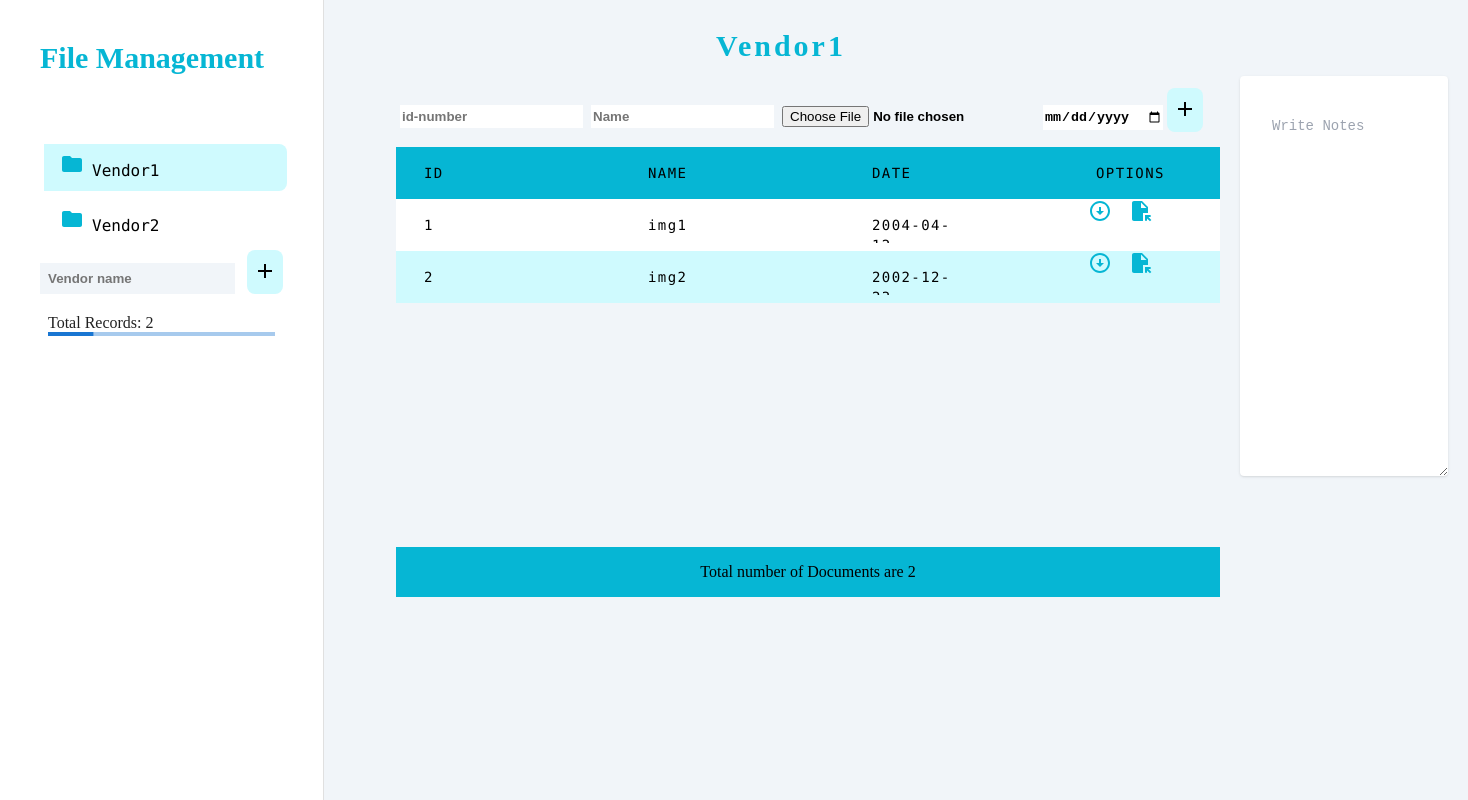
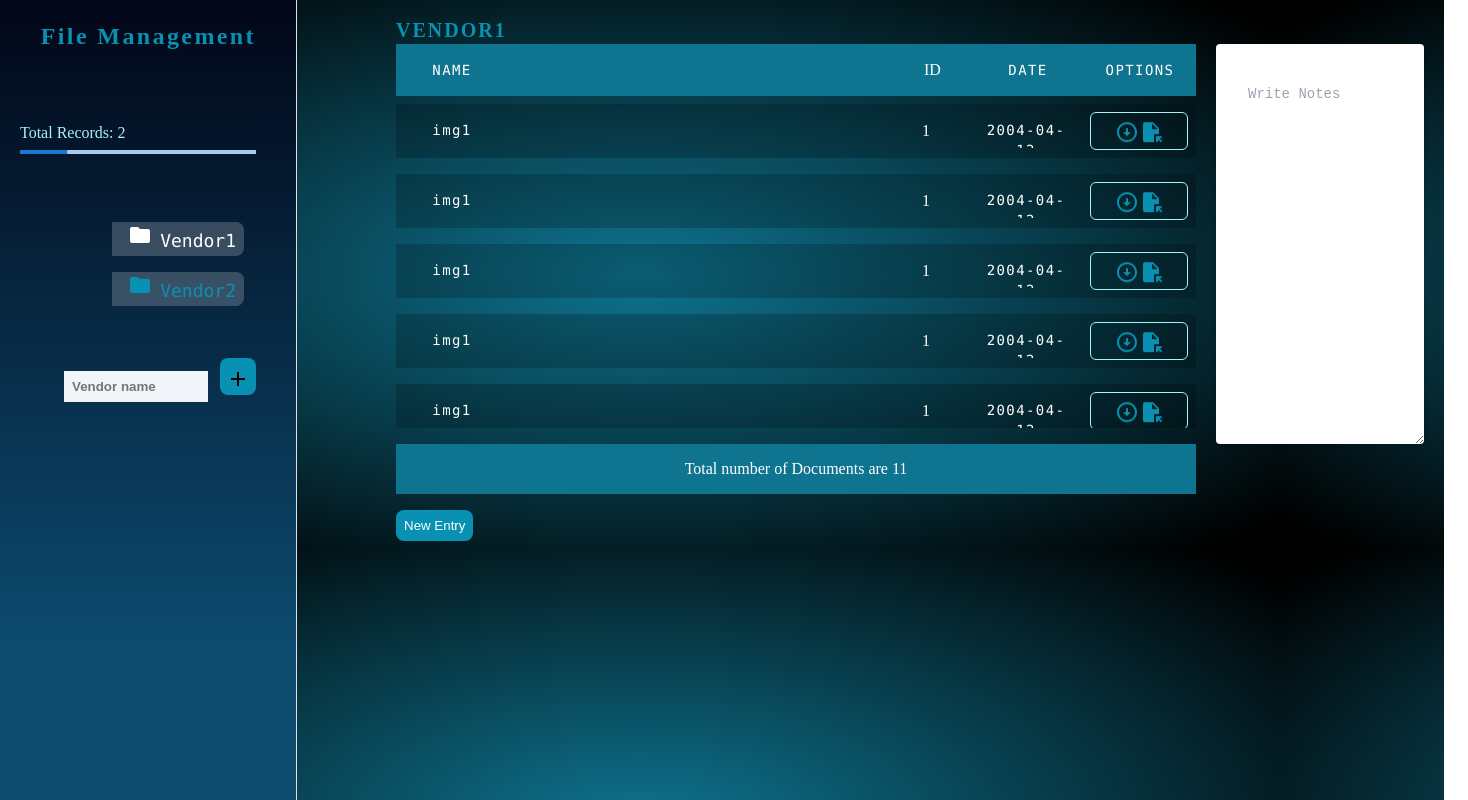
Before and after one commit to konekoshinde/raksoftech_filemng, a Next.js app: page / in a window 1280 px wide. Shown: the whole page, 1468 px wide, since content can reach past the window. Built offline with nearby package versions, Linux system fonts and the light colour scheme.

Commit message:
updated ui

```diff
--- a/src/app/Components/DisplayList.js
+++ b/src/app/Components/DisplayList.js
@@ -5,12 +5,13 @@ import { Tooltip } from '@mui/material';
 import AddIcon from '@mui/icons-material/Add';
 import FileOpenIcon from '@mui/icons-material/FileOpen';
 import axios from 'axios';
+import Paper from '@mui/material';
 
 import ArrowCircleDownIcon from '@mui/icons-material/ArrowCircleDown';
 function Cell(props){
     return(
         <Tooltip  title={props.name}>
-            <div className='font-mono tracking-widest text-xs lg:text-sm m-1 h-5 py-2 w-1/2 sm:w-24 sm:m-2 overflow-hidden overflow-y-hidden text-ellipsis '>
+            <div className=' text-center font-mono tracking-widest text-xs lg:text-sm m-1 h-5 py-2 w-1/2 sm:w-24 sm:m-2 overflow-hidden overflow-y-hidden text-ellipsis ' >
             {props.name}
             </div>
 
@@ -27,6 +28,15 @@ function DisplayList(props) {
     const [rows,setRows] = useState([
     [
         createData('img1', 1,'2004-04-12','https://zfmmdk49fjq8z4ix.public.blob.vercel-storage.com/img1-oE3hPOQOuq7Skd3SuuolModTBe5sBd.jpg'),
+        createData('img1', 1,'2004-04-12','https://zfmmdk49fjq8z4ix.public.blob.vercel-storage.com/img1-oE3hPOQOuq7Skd3SuuolModTBe5sBd.jpg'),
+        createData('img1', 1,'2004-04-12','https://zfmmdk49fjq8z4ix.public.blob.vercel-storage.com/img1-oE3hPOQOuq7Skd3SuuolModTBe5sBd.jpg'),
+        createData('img1', 1,'2004-04-12','https://zfmmdk49fjq8z4ix.public.blob.vercel-storage.com/img1-oE3hPOQOuq7Skd3SuuolModTBe5sBd.jpg'),
+        createData('img1', 1,'2004-04-12','https://zfmmdk49fjq8z4ix.public.blob.vercel-storage.com/img1-oE3hPOQOuq7Skd3SuuolModTBe5sBd.jpg'),
+        createData('img1', 1,'2004-04-12','https://zfmmdk49fjq8z4ix.public.blob.vercel-storage.com/img1-oE3hPOQOuq7Skd3SuuolModTBe5sBd.jpg'),
+        createData('img2', 2,'2002-12-23','https://zfmmdk49fjq8z4ix.public.blob.vercel-storage.com/cat-551554_1280-Rzfas9EqFmlTfEmysFIuReKcXrXHuC.jpg'),
+        createData('img2', 2,'2002-12-23','https://zfmmdk49fjq8z4ix.public.blob.vercel-storage.com/cat-551554_1280-Rzfas9EqFmlTfEmysFIuReKcXrXHuC.jpg'),
+        createData('img2', 2,'2002-12-23','https://zfmmdk49fjq8z4ix.public.blob.vercel-storage.com/cat-551554_1280-Rzfas9EqFmlTfEmysFIuReKcXrXHuC.jpg'),
+        createData('img2', 2,'2002-12-23','https://zfmmdk49fjq8z4ix.public.blob.vercel-storage.com/cat-551554_1280-Rzfas9EqFmlTfEmysFIuReKcXrXHuC.jpg'),
         createData('img2', 2,'2002-12-23','https://zfmmdk49fjq8z4ix.public.blob.vercel-storage.com/cat-551554_1280-Rzfas9EqFmlTfEmysFIuReKcXrXHuC.jpg'),
 
 
@@ -37,6 +47,7 @@ function DisplayList(props) {
 
     ])
     const [file, setFile] = useState(null);
+    const[ add, setAdd]=useState(false);
     const [newrecord, setNewrecord]=useState({
         "name":"",
         "id":"",
@@ -88,6 +99,7 @@ function DisplayList(props) {
         alert('File uploaded successfully');
         const data=await response.json()
         setNewrecord( {...newrecord,download:data.url} )
+        setAdd(false)
 
 
       } else {
@@ -102,30 +114,19 @@ function DisplayList(props) {
 
     //console.log(newrecord.download)
     return (
-        <div className='  flex flex-col xl:flex-row my-3'>
-            <div className='flex flex-col'>
-
-        <form id='frm' className='my-3'>
-                <input className='m-1 py-1 border-0 font-bold  text-black' placeholder='id-number' type='number' onChange={(e)=>setNewrecord( {...newrecord,id:e.target.value} )}/>
-                <input className='m-1 py-1 border-0 font-bold  text-black' placeholder='Name' type='text' onChange={(e)=>setNewrecord( {...newrecord,name:e.target.value} )}/>
-                <input className='m-1 py-1 border-0 font-bold  text-black'  type="file" onChange={(e)=>setFile(e.target.files[0])}/>
-                <input className='m-1 py-1 border-0 font-bold  text-black' placeholder='date' type="date" onChange={(e)=>setNewrecord( {...newrecord,date:e.target.value} )}/>
-                <button className='pb-2 bg-cyan-100 hover:cursor-pointer rounded-lg border-0'  onClick={(e)=>{
-                e.preventDefault();
-                handleFileUpload();
-
-
-                }}><AddIcon className='pt-2'/></button>
-
-            </form>
+        <div className='  ' >
 
 
 
-        <div className=' flex flex-col h-96 overflow-y-scroll'>
-            <div className='flex flex-row md:gap-x-10 md:px-5 xl:gap-x-28 bg-cyan-500 sticky top-0 '>
-                <Cell name="ID" className=""/>
-                <Cell name="NAME" className=""/>
-                <Cell name="DATE" className=""/>
+        <div className='flex flex-col xl:flex-row'>
+        <div className='flex flex-col '>
+
+
+        <div className=' flex flex-col h-96 overflow-y-scroll' style={{width:"50rem"}}>
+            <div className='flex flex-row  bg-cyan-700 sticky top-0 '>
+            <div className='flex-1'><Cell name="NAME"/></div>
+            <div className='w-10 my-auto mx-2'>ID</div>
+            <div className=''><Cell name="DATE"/></div>
                 <Cell name="OPTIONS" className=""/>
             </div>
 
@@ -135,20 +136,19 @@ function DisplayList(props) {
 
                     return(
 
-                    <div key={ind} className='flex flex-row md:gap-x-10 sm:px-5 xl:gap-x-28' style={{backgroundColor:(ind%2)?"rgb(207 250 254)":"white"}}>
+                    <div key={ind} className='my-2 hover:animate-pulse flex flex-row bg-black/20 text-white hover:bg-sky-200 hover:text-black hover:font-extrabold hover:cursor-pointer'>
 
-                        <Cell name={i.id}/>
-                        <Cell name={i.name}/>
-                        <Cell name={i.date}/>
-                        <div>
+                        <div className='flex-1 '><Cell name={i.name}/></div>
+                        <div className='w-10 my-auto mx-2'>{i.id}</div>
+                        <div className=''><Cell name={i.date}/></div>
+                        <div className='border border-solid border-cyan-200  rounded-md my-2 text-center font-mono tracking-widest text-xs lg:text-sm h-5 py-2 w-1/2 sm:w-24 mx-2 overflow-hidden overflow-y-hidden text-ellipsis '>
 
-                        <a href={`${i.download}?download=1`} download className='me-4'>
-                        <ArrowCircleDownIcon className='text-cyan-500'/>
-
+                        <a href={`${i.download}?download=1`} download className='text-cyan-600'>
+                        <ArrowCircleDownIcon className='animate-bounce'/>
                         </a>
 
                         <a href={i.download} target='_blank'>
-                            <FileOpenIcon className='text-cyan-500'/>
+                            <FileOpenIcon className='text-cyan-600 animate-bounce'/>
                         </a>
                         </div>
 
@@ -159,7 +159,7 @@ function DisplayList(props) {
 
         </div>
 
-        <div className='py-4 my-4 bg-cyan-500 text-center '>
+        <div className='py-4 my-4 bg-cyan-700 text-center '>
             Total number of Documents are {rows[props.curDoc]?rows[props.curDoc].length:0}
         </div>
         </div>
@@ -168,12 +168,28 @@ function DisplayList(props) {
         <textarea
             placeholder="Write Notes"
             name="message"
-            className="focus:outline-none w-full xl:w-36 focus:ring relative xl:m-5 mt-10 xl:mt-0 h-32 xl:h-80 xl:py-10 xl:px-8  text-sm text-cyan-500 placeholder-gray-400 bg-white border-0 rounded shadow outline-none"
+            className="focus:outline-none w-full xl:w-36 focus:ring relative xl:m-5 mt-10 xl:mt-0 h-32 xl:h-80 xl:py-10 xl:px-8  text-sm text-cyan-500 placeholder-gray-400 bg-white border-0 rounded shadow outline-none "
 
           />
 
         </div>
+        </div>
+        {!add && <button onClick={()=>setAdd(true)} className='p-2 hover:bg-cyan-200 bg-cyan-600 hover:cursor-pointer rounded-lg border-0 text-white'>New Entry</button>}
+        {add && <form id='frm' className='mb-10 flex flex-col w-80'>
+                <input className='p-2 m-1 py-1 border-0 font-bold bg-white/70 text-black' placeholder='id-number' type='number' onChange={(e)=>setNewrecord( {...newrecord,id:e.target.value} )}/>
+                <input className='p-2 m-1 py-1 border-0 font-bold bg-white/70 text-black' placeholder='Name' type='text' onChange={(e)=>setNewrecord( {...newrecord,name:e.target.value} )}/>
+                <input className='p-2 m-1 py-1 border-0 font-bold bg-white/70 text-black'  type="file" onChange={(e)=>setFile(e.target.files[0])}/>
+                <input className='p-2 m-1 py-1 border-0 font-bold bg-white/70 text-black' placeholder='date' type="date" onChange={(e)=>setNewrecord( {...newrecord,date:e.target.value} )}/>
+                <button className='pb-2 w-10 hover:animate-spin hover:bg-cyan-200 bg-cyan-600 hover:cursor-pointer rounded-lg border-0'  onClick={(e)=>{
+                e.preventDefault();
+                if(newrecord.name && newrecord.date && file && newrecord.id){
+                    handleFileUpload();
+                }
+                else alert("Enter data")
+                }}><AddIcon className='pt-2'/></button>
 
+            </form>
+        }
         </div>
 
     )
--- a/src/app/Components/SideBar.js
+++ b/src/app/Components/SideBar.js
@@ -42,26 +42,39 @@ export default function SideBar(props) {
     document.getElementById('add').reset()
   }
   const drawer = (
-    <div className='p-10  overflow-y-scroll'>
-      <div className='font-extrabold text-cyan-500 text-3xl mb-16'>File Management</div>
-      <ul className='m-0 p-0 list-none'>
+    <div className='text-right pe-10 w-64 overflow-y-scroll bg-gradient-to-t  from-sky-900 from-20% to-slate-950 h-full'>
+
+      <div className='tracking-widest font-extrabold text-cyan-600 text-2xl mb-16 my-5'>File Management</div>
+
+      <div className='my-10  ps-5 text-cyan-200 text-left'>
+      <div className='py-2'>Total Records: {vendors.length} </div>
+      <LinearProgress variant="determinate" value={vendors.length*10} />
+      </div>
+
+
+      <ul className='  mt-16 p-0 list-none'>
         {vendors.map((text, index) => (
-          <li key={index} className='p-0'>
-            <button onClick={()=>setCur(index)} className='border-0 p-2 text-left font-mono text-base w-full rounded-r-lg m-1 hover:cursor-pointer ' style={{backgroundColor:(index==cur)?"rgb(207 250 254)":"white"}}>
-              <FolderIcon className='mx-2 text-cyan-500'/>{text}</button>
+          <li key={index} className='m-2 hover:border hover:border-solid border-cyan-200 rounded-md '>
+            <button onClick={()=>setCur(index)} className='bg-white/20 px-2 border-0 font-mono text-lg text-right rounded-r-lg m-1 hover:animate-pulse hover:cursor-pointer ' style={{color:(index==cur)?"white":"rgb(8 145 178)"}}>
+              <FolderIcon className='mx-2  '/>{text}</button>
           </li>
         ))}
       </ul>
-      <form id='add'>
-      <input onChange={(e)=>setnewvendor(e.target.value)} type='text' placeholder='Vendor name' className='me-3 p-2 border-0 font-bold bg-slate-100 text-black'/>
-      <button onClick={(e)=>addNew(e)} type='submit' className='bg-cyan-100 hover:cursor-pointer pb-2 rounded-lg border-0'>
+      <form id='add' className='my-12'>
+      <input onChange={(e)=>setnewvendor(e.target.value)} type='text' placeholder='Vendor name' className='me-3 w-32 p-2 border-0 font-bold bg-slate-100 text-black'/>
+
+      <button onClick={(e)=>{
+        if(newvendor){
+          setnewvendor('')
+          addNew(e)
+        }
+        else alert("enter vendor name")
+
+      }} type='submit' className='bg-cyan-600 hover:bg-sky-200 hover:cursor-pointer rounded-lg border-0 hover:animate-spin'>
         <AddIcon className='pt-2'/>
       </button>
       </form>
-      <div className='my-3 p-2'>
-      <div>Total Records: {vendors.length} </div>
-      <LinearProgress variant="determinate" value={vendors.length*10} />
-      </div>
+
 
 
     </div>
@@ -84,9 +97,9 @@ export default function SideBar(props) {
           ModalProps={{
             keepMounted: true,
           }}
+
           sx={{
             display: {  md: 'none', xs:'block',sm:'block'},
-
           }}>
           <button className='bg-cyan-200  border-0 p-2 m-2' onClick={handleDrawerClose}>close</button>
           {drawer}
@@ -104,10 +117,11 @@ export default function SideBar(props) {
         </Drawer>
         </div>
         <div className='lg:ms-20 md:ms-10 sm:m-0'>
-        <div className='ms-80 text-cyan-500 font-extrabold tracking-widest text-3xl mt-5'>
+        <div className=' text-cyan-600 tracking-widest font-extrabold uppercase text-xl mt-2'>
           {vendors[cur]}
         </div>
         <DisplayList curDoc={cur} />
+
 
         </div>
     </div>
--- a/src/app/layout.js
+++ b/src/app/layout.js
@@ -12,7 +12,7 @@ export const metadata = {
 export default function RootLayout({ children }) {
   return (
     <html lang="en">
-      <body className="bg-slate-100">
+      <body className="bg-gradient-radial from-cyan-700 to-95% to-black text-white">
       <StyledEngineProvider injectFirst>
         {children}
         </StyledEngineProvider>
```
